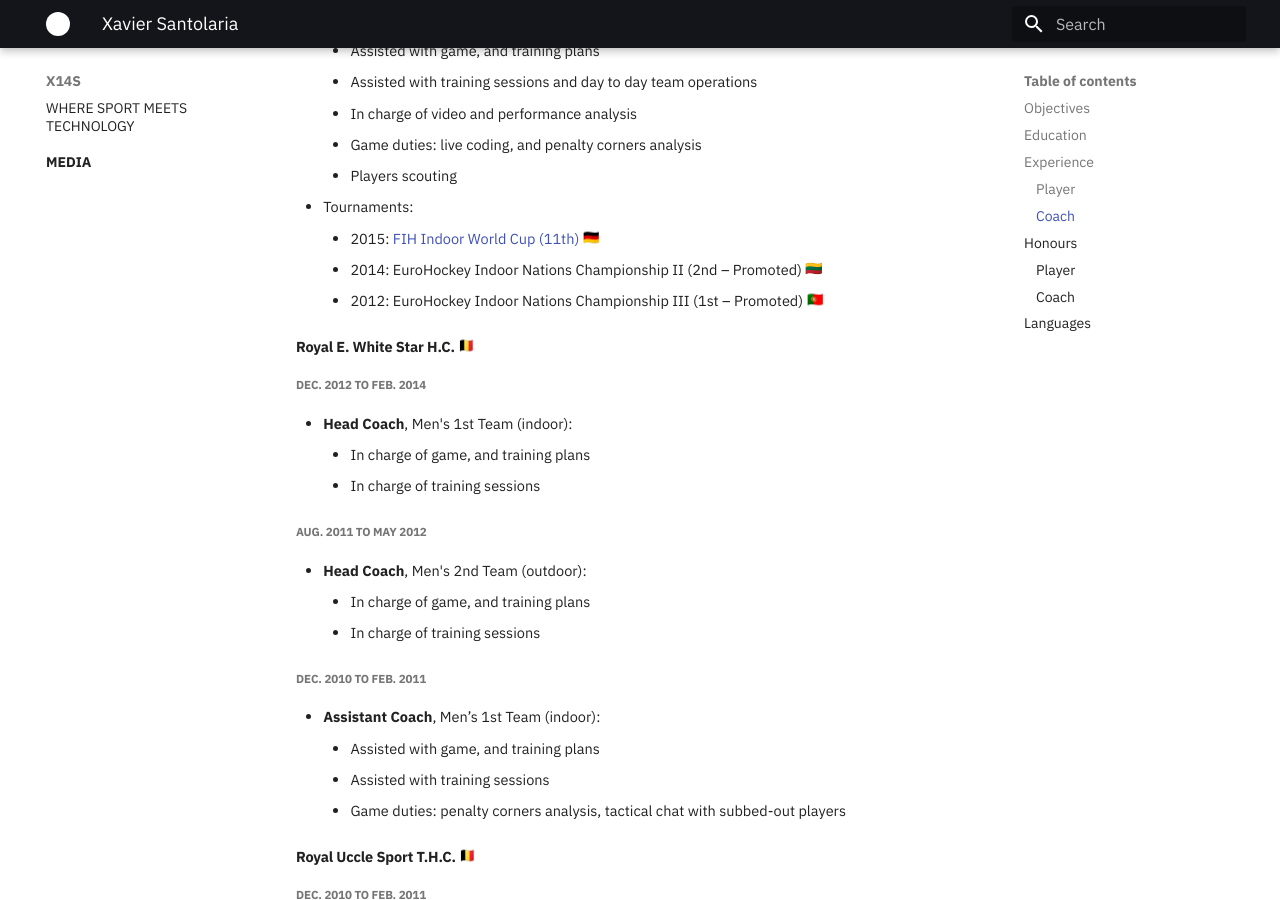
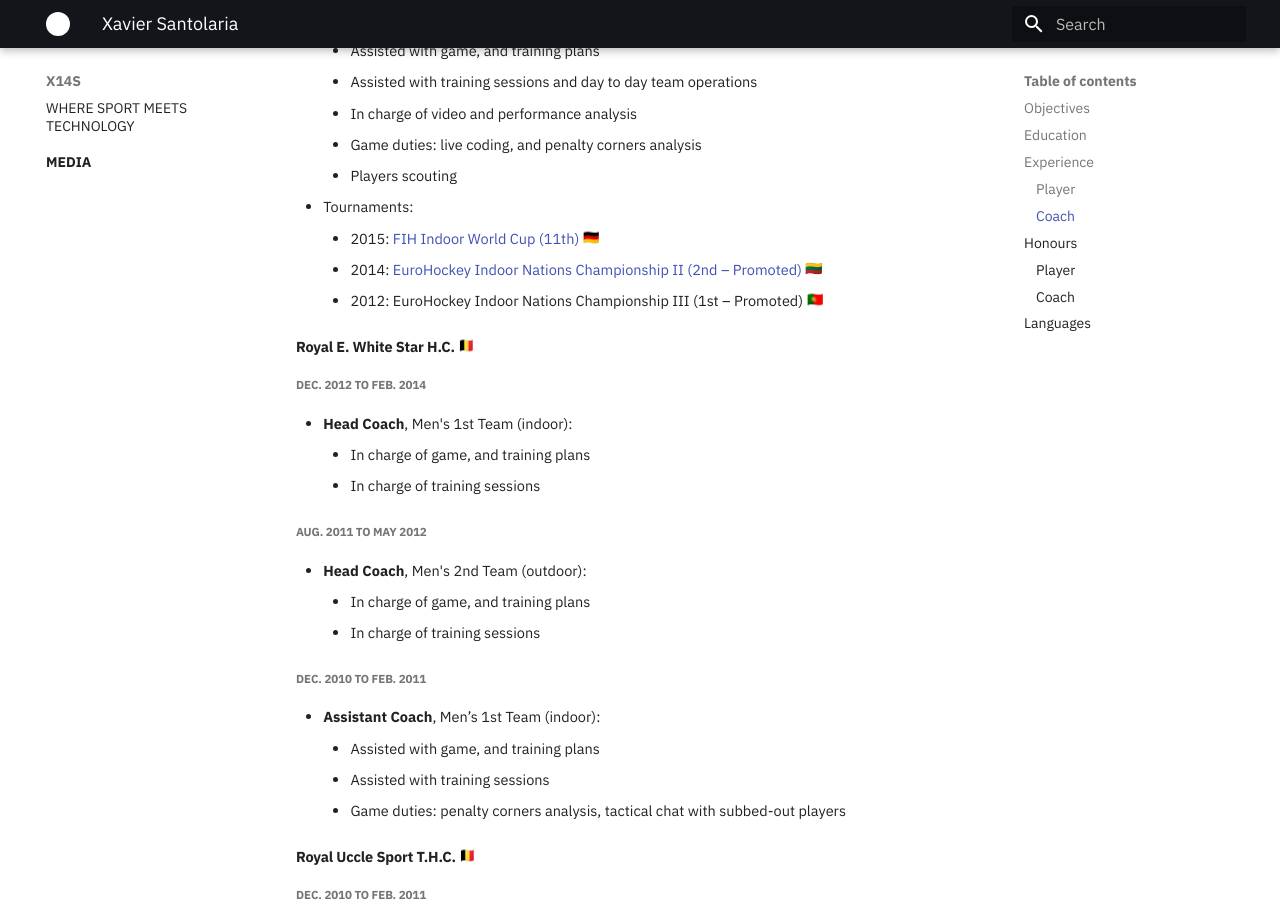
Before and after one commit to xsa/x14s.com, an MkDocs documentation site: the page built from docs/team/xs.md, in a window 1280 px wide and 900 px high, scrolled down 2938 px. Built offline with MkDocs 1.6.1 and Material for MkDocs 9.7.7, drawn with Linux system fonts in a browser that asks for light colours; emoji names are drawn with the system emoji font; some of the changed lines change nothing that is shown.

Commit message:
Missed one, from previous

```diff
--- a/docs/team/xs.md
+++ b/docs/team/xs.md
@@ -105,7 +105,7 @@
 
 - Tournaments:
     - 2015: [FIH Indoor World Cup (11th)](https://tms.fih.ch/teamstaff/3934) :flag_de:
-    - 2014: EuroHockey Indoor Nations Championship II (2nd – Promoted) :flag_lt:
+    - 2014: [EuroHockey Indoor Nations Championship II (2nd – Promoted)](https://tms.fih.ch/teamstaff/1144) :flag_lt:
     - 2012: EuroHockey Indoor Nations Championship III (1st – Promoted) :flag_pt:
 
 #### Royal E. White Star H.C. :flag_be:
```
